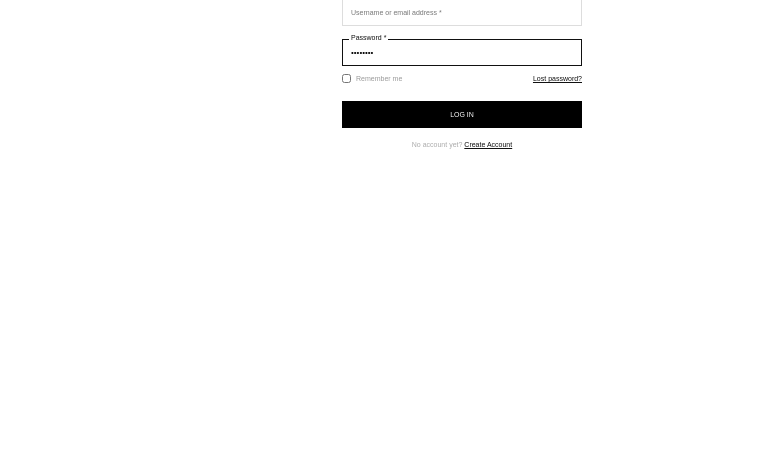
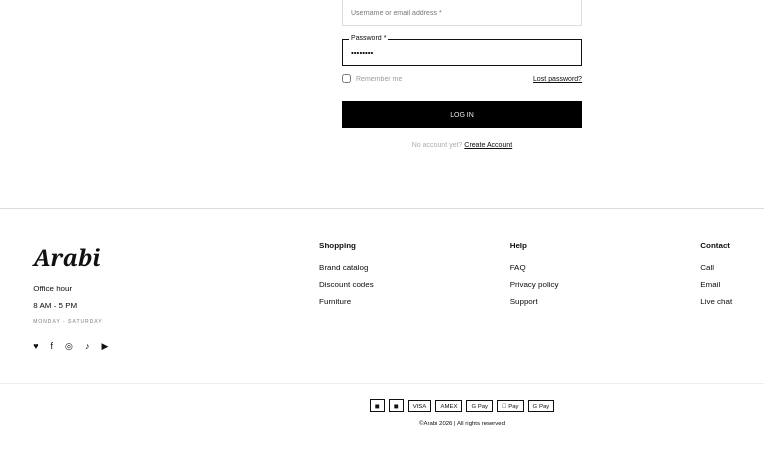
Before and after one commit to Nafiz-Iqbal-Rakib/WebTech-Summer25-26-Group-9, a PHP site: page /login.html in a window 1280 px wide. Shown: the part 160-625 px from the top of the page, without its empty margins (178-942 px from the left). Run offline with PHP 8.4, Linux system fonts and the light colour scheme.

Commit message:
footer part

```diff
--- a/View/delivery/login.css
+++ b/View/delivery/login.css
@@ -268,3 +268,145 @@ body {
 .create-account a {
     color: #111;
 }
+
+.footer {
+    border-top: 1px solid #ddd;
+}
+
+.footer-main {
+    min-height: 158px;
+
+    display: grid;
+
+    grid-template-columns: 1.5fr 1fr 1fr 1fr;
+
+    padding: 32px 16.5%;
+}
+.footer-column {
+    display: flex;
+
+    flex-direction: column;
+
+    gap: 8px;
+}
+
+
+.footer-column h3 {
+    font-size: 8px;
+
+    margin-bottom: 5px;
+}
+
+
+.footer-column a,
+.footer-column p {
+    font-size: 8px;
+
+    text-decoration: none;
+
+    color: #111;
+}
+
+.brand-column h2 {
+    font-family: Georgia, serif;
+
+    font-size: 23px;
+
+    font-style: italic;
+
+    margin-bottom: 3px;
+}
+
+
+.brand-column .office {
+    margin-top: 0;
+}
+
+
+.brand-column small {
+    font-size: 5px;
+
+    letter-spacing: 1px;
+
+    color: #777;
+}
+.social-icons {
+    display: flex;
+
+    gap: 12px;
+
+    margin-top: 9px;
+}
+
+
+.social-icons span {
+    font-size: 9px;
+}
+
+.footer-bottom {
+    min-height: 58px;
+
+    border-top: 1px solid #eee;
+
+    display: flex;
+
+    flex-direction: column;
+
+    align-items: center;
+
+    justify-content: center;
+
+    gap: 8px;
+}
+
+
+.payment-methods {
+    display: flex;
+
+    gap: 4px;
+
+    align-items: center;
+}
+
+
+.payment-methods span {
+    font-size: 6px;
+
+    border: 1px solid #111;
+
+    padding: 2px 4px;
+}
+
+
+.footer-bottom p {
+    font-size: 6px;
+
+    color: #111;
+}
+
+@media (max-width: 700px) {
+
+    .nav-links {
+        display: none;
+    }
+
+
+    .nav-icons {
+        gap: 9px;
+    }
+
+
+    .footer-main {
+        grid-template-columns: 1fr 1fr;
+
+        padding: 30px;
+
+        gap: 25px;
+    }
+
+
+    .login-container {
+        min-height: 330px;
+    }
+
+}
--- a/View/delivery/login.html
+++ b/View/delivery/login.html
@@ -142,6 +142,147 @@
 
     </main>
 
+<footer class="footer">
+
+
+        <!-- Footer Main -->
+
+        <div class="footer-main">
+
+
+            <!-- Brand -->
+
+            <div class="footer-column brand-column">
+
+                <h2>
+                    Arabi
+                </h2>
+
+                <p class="office">
+                    Office hour
+                </p>
+
+                <p>
+                    8 AM - 5 PM
+                </p>
+
+                <small>
+                    MONDAY - SATURDAY
+                </small>
+
+                <div class="social-icons">
+
+                    <span>♥</span>
+
+                    <span>f</span>
+
+                    <span>◎</span>
+
+                    <span>♪</span>
+
+                    <span>▶</span>
+
+                </div>
+
+            </div>
+
+            <div class="footer-column">
+
+                <h3>
+                    Shopping
+                </h3>
+
+                <a href="#">
+                    Brand catalog
+                </a>
+
+                <a href="#">
+                    Discount codes
+                </a>
+
+                <a href="#">
+                    Furniture
+                </a>
+
+            </div>
+
+            <div class="footer-column">
+
+                <h3>
+                    Help
+                </h3>
+
+                <a href="#">
+                    FAQ
+                </a>
+
+                <a href="#">
+                    Privacy policy
+                </a>
+
+                <a href="#">
+                    Support
+                </a>
+
+            </div>
+
+            <div class="footer-column">
+
+                <h3>
+                    Contact
+                </h3>
+
+                <a href="#">
+                    Call
+                </a>
+
+                <a href="#">
+                    Email
+                </a>
+
+                <a href="#">
+                    Live chat
+                </a>
+
+            </div>
+
+
+        </div>
+
+        <div class="footer-bottom">
+
+
+
+            <div class="payment-methods">
+
+                <span>◼</span>
+
+                <span>◼</span>
+
+                <span>VISA</span>
+
+                <span>AMEX</span>
+
+                <span>G Pay</span>
+
+                <span> Pay</span>
+
+                <span>G Pay</span>
+
+            </div>
+
+
+            <p>
+                ©Arabi 2026 | All rights reserved
+            </p>
+
+
+        </div>
+
+
+    </footer>
+
+
 </body>
 
 </html>
```
